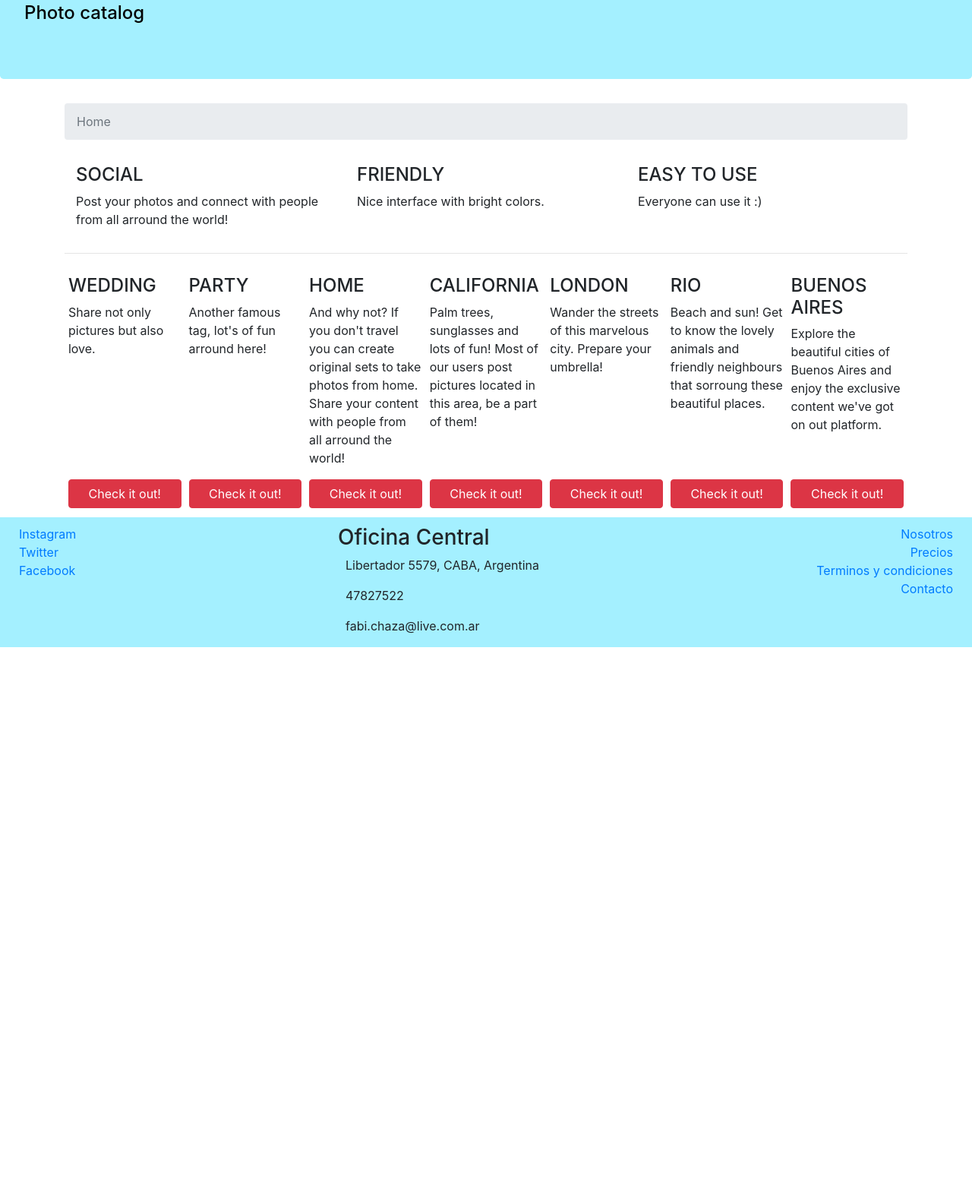
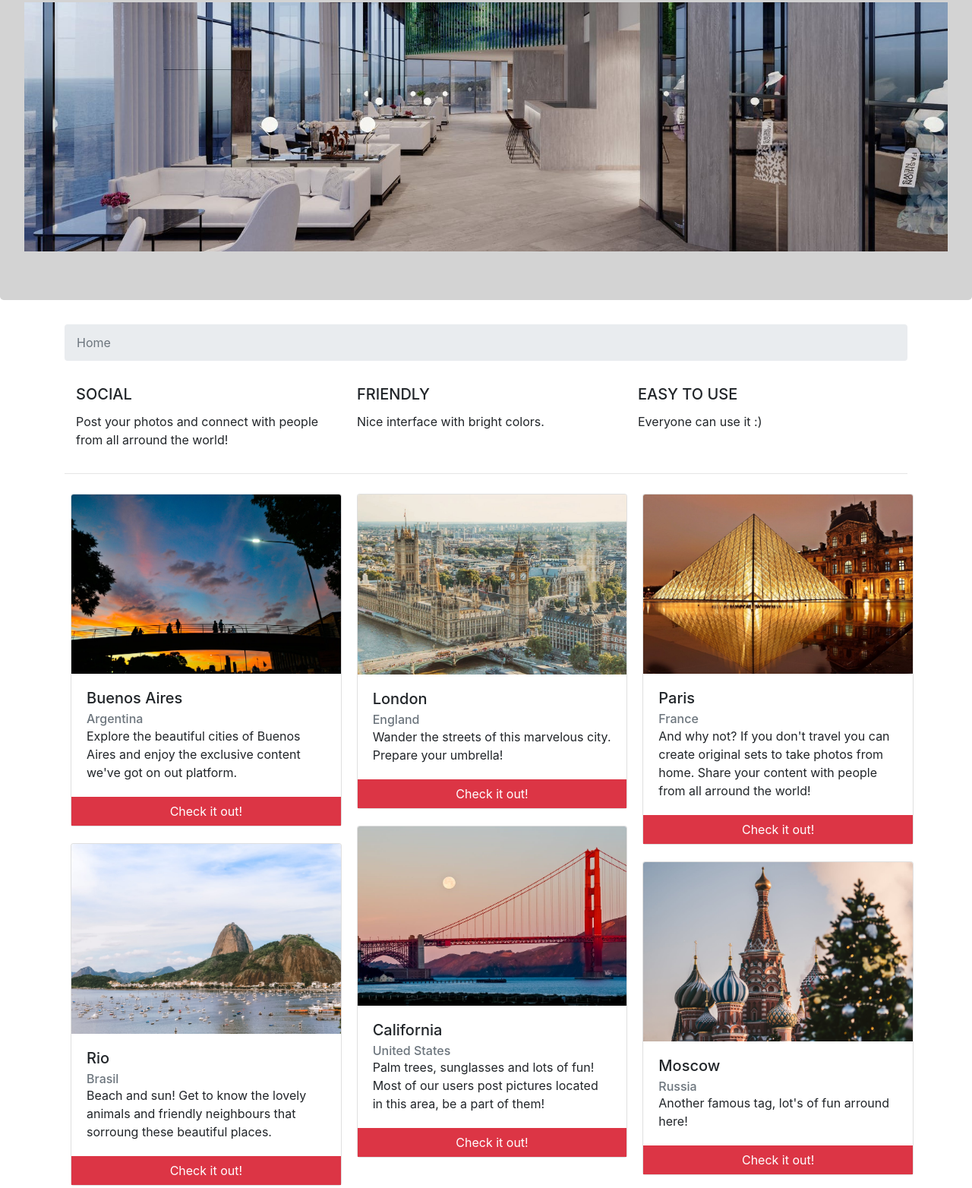
Before and after one commit to fabichazaa/stamina, a website: page index.html in a window 1280 px wide. Shown: the part 186-1750 px from the top of the page at 76% size. Before the commit the page ends 1038 px from the top, so only its background shows below. Drawn offline with nearby package versions, Linux system fonts and the light colour scheme; a web font is replaced by a local one.

Commit message:
added pictures to the hotel cards

```diff
--- a/css/main.css
+++ b/css/main.css
@@ -1,5 +1,5 @@
 .jumbotron{
-	background-color: #A4F0FF;
+	background-color: lightgrey;
 	color: black;
 	margin-top: 50px;
 }
@@ -7,20 +7,20 @@
 
 footer{
 	padding: 10px 10px 0 10px;
-	background-color: #A4F0FF;
+	background-color: lightgrey;
 	margin-bottom: 0px;
 	margin-bottom: 0px;
 	margin-top: 10px;
 }
-
+/* PADDING: Top-right-bot-left */
 .card-user{
-	flex: 1 150px;
-	padding: 2px 5px 2px 5px;
+	flex: 1 200px;
 	margin-top: 10px;
 }
 
 .btn-check{
 	width: 100%;
+	border-radius: 0px;
 }
 
 .footer-adress-icon{
--- a/index.html
+++ b/index.html
@@ -33,8 +33,8 @@
 
 
     <div class="jumbotron">
-  <h1 class="display-4">STAMINA</h1>
-  <h4 >Photo catalog</h4>
+	  <h1 class="display-4">STAMINA</h1>
+	  <img src="images/banner.jpeg" class="img-fluid" alt="Responsive image">
 	</div>
 
 	<div class="container">
@@ -45,17 +45,17 @@
 		</nav>
 		<div class="d-flex">
 			<div class="col">
-				<p><h4>SOCIAL</h4>
+				<p><h5 class="card-title">SOCIAL</h5>
 					Post your photos and connect with people from all arround the world!
 				</p>
 			</div>
 			<div class="col">
-				<p><h4>FRIENDLY</h4>
+				<p><h5 class="card-title">FRIENDLY</h5>
 					Nice interface with bright colors.
 				</p>
 			</div>
 			<div class="col">
-				<p><h4>EASY TO USE</h4>
+				<p><h5 class="card-title">EASY TO USE</h5>
 					Everyone can use it :)
 				</p>
 			</div>
@@ -65,42 +65,55 @@
 
     <!--	D-FLEX ???
     		FLEX-WRAP Mantains content inside a row. If there's no place, it continuos showing the content under the actual row
-    		FLEX-ROW-REVERSE Reverses the content per row	-->
+    		FLEX-ROW-REVERSE Reverses the content per row
+    		ML-2 2 rem, unity per pixel. M: margin, L: left (T: top, R: right, B: bottom)
+    		CARD-COLUMNS Treats cards like columns
+    		FLEX Indicates elements to allign with the system flex -->
 
-		<div class="d-flex flex-wrap flex-row-reverse">
-			<div class="card-user d-flex flex-column justify-content-between">
-				<div>
-					<h4>BUENOS AIRES</h4>
-					<p>Explore the beautiful cities of Buenos Aires and enjoy the exclusive content we've got on out platform.</p>
+
+		<div class="card-columns">
+			<div class="card card-user justify-content-between ml-2">
+				<img class="card-img-top" src="images/argentina.jpeg" alt="hotel img">
+				<div class="card-body">
+					<h5 class="card-title">Buenos Aires</h5>
+					<h6 class="card-subtitle text-muted">Argentina</h6>
+					<p class="card-text">Explore the beautiful cities of Buenos Aires and enjoy the exclusive content we've got on out platform.</p>
 				</div>
 				<div>
 					<button type="button" class="btn btn-danger btn-check">
 						<span class="oi oi-check"></span> Check it out!</button>
 				</div>
 			</div>
-			<div class="card-user d-flex flex-column justify-content-between">
-				<div>
-					<h4>RIO</h4>
-					<p>Beach and sun! Get to know the lovely animals and friendly neighbours that sorroung these beautiful places.</p></div>
-				<div>
-					<button type="button" class="btn btn-danger btn-check">
-					<span class="oi oi-check"></span> Check it out!</button>
-				</div>
-			</div>
-			<div class="card-user d-flex flex-column justify-content-between">
-				<div>
-					<h4>LONDON</h4>
-					<p>Wander the streets of this marvelous city. Prepare your umbrella!</p>
+			<div class="card card-user justify-content-between ml-2">
+				<img class="card-img-top" src="images/rio.jpeg" alt="hotel img">
+				<div class="card-body">
+					<h5 class="card-title">Rio</h5>
+					<h6 class="card-subtitle text-muted">Brasil</h6>
+					<p class="card-text">Beach and sun! Get to know the lovely animals and friendly neighbours that sorroung these beautiful places.</p>
 				</div>
 				<div>
 					<button type="button" class="btn btn-danger btn-check">
 					<span class="oi oi-check"></span> Check it out!</button>
 				</div>
 			</div>
-			<div class="card-user d-flex flex-column justify-content-between">
+			<div class="card card-user justify-content-between ml-2">
+				<img class="card-img-top" src="images/london.jpeg" alt="hotel img">
+				<div class="card-body">
+					<h5 class="card-title">London</h5>
+					<h6 class="card-subtitle text-muted">England</h6>
+					<p class="card-text">Wander the streets of this marvelous city. Prepare your umbrella!</p>
+				</div>
 				<div>
-					<h4>CALIFORNIA</h4>
-					<p>Palm trees, sunglasses and lots of fun! Most of our users post pictures located in this area, be a part of them!</p>
+					<button type="button" class="btn btn-danger btn-check">
+					<span class="oi oi-check"></span> Check it out!</button>
+				</div>
+			</div>
+			<div class="card card-user justify-content-between ml-2">
+				<img class="card-img-top" src="images/california.jpeg" alt="hotel img">
+				<div class="card-body">
+					<h5 class="card-title">California</h5>
+					<h6 class="card-subtitle text-muted">United States</h6>
+					<p class="card-text">Palm trees, sunglasses and lots of fun! Most of our users post pictures located in this area, be a part of them!</p>
 				</div>
 				<div>
 					<button type="button" class="btn btn-danger btn-check">
@@ -108,10 +121,12 @@
 				</div>
 
 			</div>
-			<div class="card-user d-flex flex-column justify-content-between">
-				<div>
-					<h4>HOME</h4>
-					<p>And why not? If you don't travel you can create original sets to take photos from home. Share your content with people from all arround the world!</p>
+			<div class="card card-user justify-content-between ml-2">
+				<img class="card-img-top" src="images/paris.jpg" alt="hotel img">
+				<div class="card-body">
+					<h5 class="card-title">Paris</h5>
+					<h6 class="card-subtitle text-muted">France</h6>
+					<p class="card-text">And why not? If you don't travel you can create original sets to take photos from home. Share your content with people from all arround the world!</p>
 				</div>
 				<div>
 					<button type="button" class="btn btn-danger btn-check">
@@ -119,10 +134,12 @@
 				</div>
 
 			</div>
-			<div class="card-user d-flex flex-column justify-content-between">
-				<div>
-					<h4>PARTY</h4>
-					<p>Another famous tag, lot's of fun arround here!</p>
+			<div class="card card-user justify-content-between ml-2">
+				<img class="card-img-top" src="images/moscow.jpeg" alt="hotel img">
+				<div class="card-body">
+					<h5 class="card-title">Moscow</h5>
+					<h6 class="card-subtitle text-muted">Russia</h6>
+					<p class="card-text">Another famous tag, lot's of fun arround here!</p>
 				</div>
 				<div>
 					<button type="button" class="btn btn-danger btn-check">
@@ -130,10 +147,12 @@
 				</div>
 
 			</div>
-			<div class="card-user d-flex flex-column justify-content-between">
-				<div>
-					<h4>WEDDING</h4>
-					<p>Share not only pictures but also love.</p>
+			<div class="card card-user justify-content-between ml-2">
+				<img class="card-img-top" src="images/sydney.jpeg" alt="hotel img">
+				<div class="card-body">
+					<h5 class="card-title">Sydney</h5>
+					<h6 class="card-subtitle text-muted">Australia</h6>
+					<p class="card-text">Share not only pictures but also love.</p>
 				</div>
 				<div>
 					<button type="button" class="btn btn-danger btn-check">
```
Also changed, not shown: about.html (+0 -1 lines), contact.html (+3 -3 lines), prices.html (+15 -4 lines), images/argentina.jpeg (added), images/banner.jpeg (added), images/california.jpeg (added), images/london.jpeg (added), images/moscow.jpeg (added), images/paris.jpg (added), images/rio.jpeg (added), images/sydney.jpeg (added).
